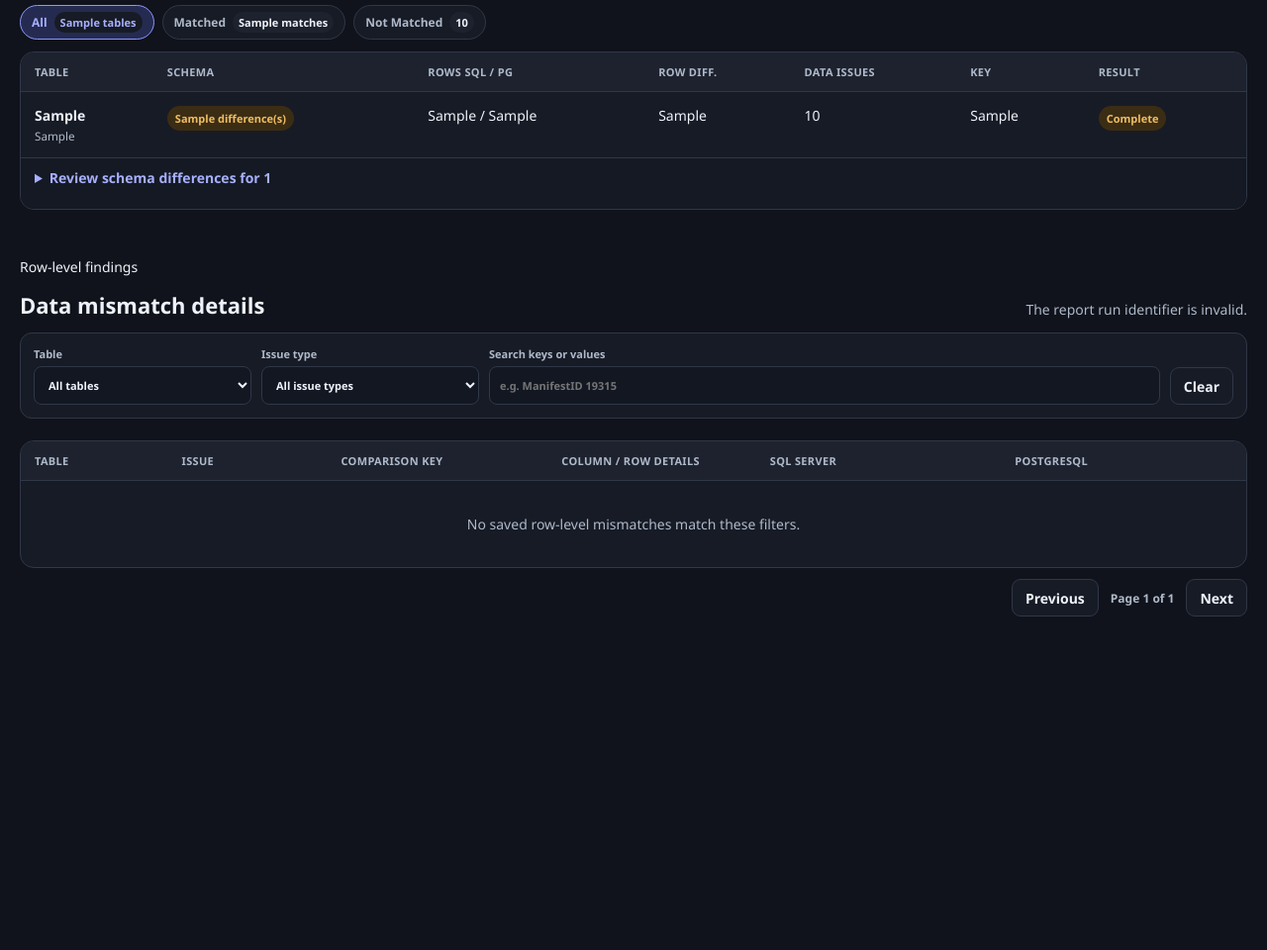
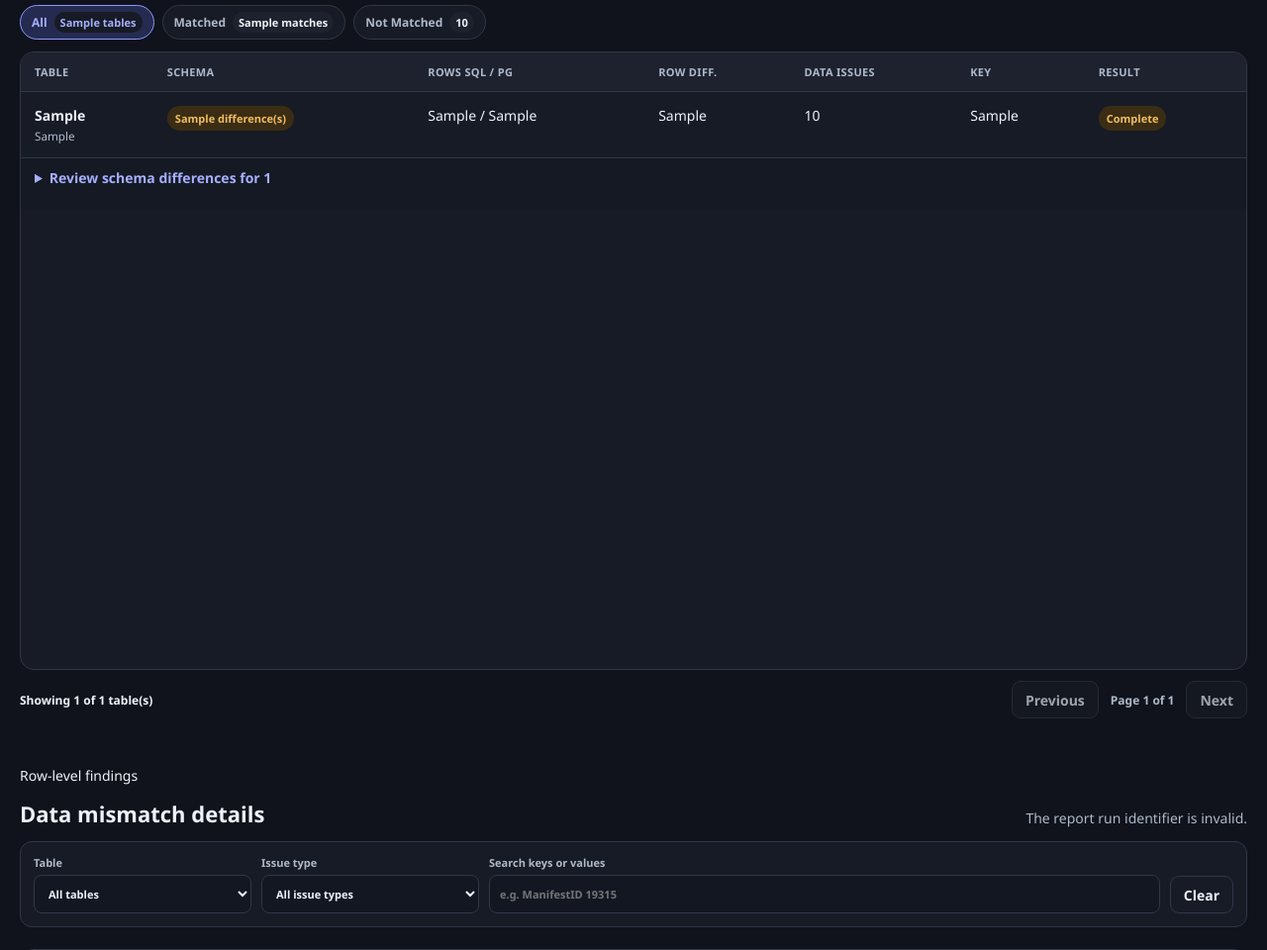
Before and after one commit to karthikeyaguptha/DBDataCompare, a Flask app: template templates/dashboard.html in a window 1280 px wide. Shown: the part 705-1665 px from the top of the page at 99% size. Before the commit the page ends 1328 px from the top, so only its background shows below. Run offline with Flask 3, Linux system fonts and the light colour scheme; the template is opened without the code that fills it: most values are stand-ins (such as "Sample title", 1, 10 or a date in 2020); lists and menus that the app fills with data are empty.

Commit message:
fix: paginate report overview at ten rows

```diff
--- a/db_compare/web.py
+++ b/db_compare/web.py
@@ -64,7 +64,7 @@
         {
             "application": "Data Sync Check",
             "status": "ready",
-            "phase": "v1.9.7-report-result-filters",
+            "phase": "v1.9.8-report-overview-pagination",
         }
     )
 
--- a/requirements.txt
+++ b/requirements.txt
@@ -1,4 +1,4 @@
-# Data Sync Check v1.9.7
+# Data Sync Check v1.9.8
 # Supported runtime: CPython 3.13 x64 on Windows.
 # setup.bat installs binary packages only to prevent local C/C++ compilation.
 Flask==3.1.3
--- a/static/css/dashboard.css
+++ b/static/css/dashboard.css
@@ -135,8 +135,8 @@
 .overview-filter.is-active span { background: var(--surface); color: currentColor; }
 .table-card { overflow: auto; border: 1px solid var(--line); border-radius: 14px; background: var(--surface); }
 .overview-table-card {
-    /* Header plus approximately 20 overview records; the page itself stays compact. */
-    max-height: 1165px;
+    /* One header plus ten compact overview records, matching Step 2 pagination. */
+    height: 625px;
 }
 .overview-table-card .summary-table thead { position: sticky; z-index: 2; top: 0; }
 table { width: 100%; border-collapse: collapse; }
@@ -173,6 +173,7 @@
 .empty-details { padding: 34px; color: var(--muted); text-align: center; }
 .pagination { display: flex; align-items: center; justify-content: flex-end; gap: 12px; margin-top: 11px; }
 .pagination span { color: var(--muted); font-size: 12px; font-weight: 700; }
+.overview-pagination .overview-range { margin-right: auto; color: var(--ink); font-weight: 750; }
 .print-details { display: none; }
 .notification-stack { position: fixed; z-index: 30; top: 72px; right: 22px; display: grid; width: min(410px, calc(100vw - 32px)); gap: 10px; pointer-events: none; }
 .notification { --notification-accent: var(--primary); position: relative; overflow: hidden; border: 1px solid var(--toast-line); border-radius: 13px; background: var(--toast-bg); color: var(--toast-ink); box-shadow: 0 18px 42px rgba(10,15,30,.2); opacity: 0; pointer-events: auto; transform: translateX(18px); transition: opacity 160ms ease, transform 160ms ease; }
@@ -221,7 +222,7 @@
     }
     html, body { print-color-adjust: exact; -webkit-print-color-adjust: exact; }
     body { min-height: 100%; padding: 0; background: var(--canvas); color: var(--ink); font-size: 9pt; }
-    .report-actions, #mismatchSection, .notification-stack, .overview-filters, .empty-overview { display: none !important; }
+    .report-actions, #mismatchSection, .notification-stack, .overview-filters, .overview-pagination, .empty-overview { display: none !important; }
     .report-page { width: 100%; margin: 0; }
     .report-hero { grid-template-columns: 1.25fr .75fr; padding: 12px; border-radius: 8px; box-shadow: none; break-inside: avoid; }
     h1 { font-size: 24pt; }
@@ -235,7 +236,7 @@
     .section-title h2 { font-size: 15pt; }
     th, td { padding: 6px; }
     .table-card { overflow: visible; border-radius: 5px; }
-    .overview-table-card { max-height: none; }
+    .overview-table-card { height: auto; max-height: none; }
     .overview-table-card [data-overview-result][hidden] { display: table-row !important; }
     .schema-detail details { display: none; }
     .print-details { display: block; margin-top: 0; break-before: page; }
--- a/static/js/dashboard.js
+++ b/static/js/dashboard.js
@@ -21,10 +21,24 @@
     notificationStack: document.querySelector("#notificationStack"),
     overviewFilters: [...document.querySelectorAll("[data-overview-filter]")],
     overviewRows: [...document.querySelectorAll("[data-overview-result]")],
+    overviewResults: [...document.querySelectorAll(".overview-result-row")],
     emptyOverview: document.querySelector("#emptyOverview"),
+    overviewRange: document.querySelector("#overviewRange"),
+    overviewPrevious: document.querySelector("#overviewPreviousPage"),
+    overviewNext: document.querySelector("#overviewNextPage"),
+    overviewPageStatus: document.querySelector("#overviewPageStatus"),
 };
-const state = { page: 1, totalPages: 1, timer: null, controller: null, facetsLoaded: false };
+const state = {
+    page: 1,
+    totalPages: 1,
+    timer: null,
+    controller: null,
+    facetsLoaded: false,
+    overviewFilter: "all",
+    overviewPage: 1,
+};
 const NOTIFICATION_DURATION_MS = 5000;
+const OVERVIEW_PAGE_SIZE = 10;
 
 function applyTheme(theme, persist = true) {
     const selected = theme === "dark" ? "dark" : "light";
@@ -178,18 +192,36 @@
 }
 
 function applyOverviewFilter(filter) {
-    let visibleResults = 0;
+    state.overviewFilter = filter;
+    const filteredResults = elements.overviewResults.filter(
+        (row) => filter === "all" || row.dataset.overviewResult === filter
+    );
+    const total = filteredResults.length;
+    const totalPages = Math.max(1, Math.ceil(total / OVERVIEW_PAGE_SIZE));
+    state.overviewPage = Math.min(Math.max(1, state.overviewPage), totalPages);
+    const startIndex = (state.overviewPage - 1) * OVERVIEW_PAGE_SIZE;
+    const visibleIndexes = new Set(
+        filteredResults
+            .slice(startIndex, startIndex + OVERVIEW_PAGE_SIZE)
+            .map((row) => row.dataset.overviewIndex)
+    );
+
     elements.overviewRows.forEach((row) => {
-        const visible = filter === "all" || row.dataset.overviewResult === filter;
-        row.hidden = !visible;
-        if (visible && row.classList.contains("overview-result-row")) visibleResults += 1;
+        row.hidden = !visibleIndexes.has(row.dataset.overviewIndex);
     });
     elements.overviewFilters.forEach((button) => {
         const active = button.dataset.overviewFilter === filter;
         button.classList.toggle("is-active", active);
         button.setAttribute("aria-pressed", String(active));
     });
-    if (elements.emptyOverview) elements.emptyOverview.hidden = visibleResults > 0;
+    const visibleStart = total ? startIndex + 1 : 0;
+    const visibleEnd = Math.min(startIndex + OVERVIEW_PAGE_SIZE, total);
+    elements.overviewRange.textContent =
+        `Showing ${visibleStart}${visibleEnd > visibleStart ? `–${visibleEnd}` : ""} of ${total.toLocaleString("en-IN")} table(s)`;
+    elements.overviewPageStatus.textContent = `Page ${state.overviewPage} of ${totalPages}`;
+    elements.overviewPrevious.disabled = state.overviewPage <= 1;
+    elements.overviewNext.disabled = state.overviewPage >= totalPages;
+    if (elements.emptyOverview) elements.emptyOverview.hidden = total > 0;
 }
 
 function showToast(message, type = "error") {
@@ -244,7 +276,25 @@
 
 elements.filters.addEventListener("submit", (event) => event.preventDefault());
 elements.overviewFilters.forEach((button) => {
-    button.addEventListener("click", () => applyOverviewFilter(button.dataset.overviewFilter));
+    button.addEventListener("click", () => {
+        state.overviewPage = 1;
+        applyOverviewFilter(button.dataset.overviewFilter);
+    });
+});
+elements.overviewPrevious.addEventListener("click", () => {
+    if (state.overviewPage > 1) {
+        state.overviewPage -= 1;
+        applyOverviewFilter(state.overviewFilter);
+    }
+});
+elements.overviewNext.addEventListener("click", () => {
+    const filteredTotal = elements.overviewResults.filter(
+        (row) => state.overviewFilter === "all" || row.dataset.overviewResult === state.overviewFilter
+    ).length;
+    if (state.overviewPage < Math.max(1, Math.ceil(filteredTotal / OVERVIEW_PAGE_SIZE))) {
+        state.overviewPage += 1;
+        applyOverviewFilter(state.overviewFilter);
+    }
 });
 elements.tableFilter.addEventListener("change", resetToFirstPage);
 elements.kindFilter.addEventListener("change", resetToFirstPage);
@@ -296,4 +346,5 @@
 });
 
 applyTheme(document.documentElement.dataset.theme || "dark", false);
+applyOverviewFilter("all");
 loadRows();
--- a/templates/dashboard.html
+++ b/templates/dashboard.html
@@ -19,8 +19,8 @@
             document.documentElement.dataset.theme = theme;
         })();
     </script>
-    <link rel="stylesheet" href="{{ url_for('static', filename='css/dashboard.css', v='1.9.7') }}">
-    <script src="{{ url_for('static', filename='js/dashboard.js', v='1.9.7') }}" defer></script>
+    <link rel="stylesheet" href="{{ url_for('static', filename='css/dashboard.css', v='1.9.8') }}">
+    <script src="{{ url_for('static', filename='js/dashboard.js', v='1.9.8') }}" defer></script>
 </head>
 <body data-run-id="{{ summary.run_id }}">
     <main class="report-page">
@@ -149,7 +149,7 @@
                     <tbody>
                     {% for table in summary.tables %}
                         {% set data_issues = table.value_mismatches + table.sqlserver_only_rows + table.postgres_only_rows %}
-                        <tr class="overview-result-row" data-overview-result="{{ 'matched' if table.status == 'match' else 'not-matched' }}">
+                        <tr class="overview-result-row" data-overview-index="{{ loop.index0 }}" data-overview-result="{{ 'matched' if table.status == 'match' else 'not-matched' }}">
                             <td><strong>{{ table.sqlserver_table or table.table_id }}</strong><small>{{ table.postgres_table or 'Not available in PostgreSQL' }}</small></td>
                             <td>
                                 <span class="status {{ 'success' if table.column_differences == 0 and table.primary_key_status != 'different' else 'warning' }}">
@@ -163,7 +163,7 @@
                             <td><span class="status {{ 'success' if table.status == 'match' else 'warning' if table.status not in ['error', 'missing_table'] else 'danger' }}">{{ table.status.replace("_", " ").title() }}</span></td>
                         </tr>
                         {% if table.schema_differences or table.primary_key_status == "different" %}
-                        <tr class="schema-detail overview-detail-row" data-overview-result="{{ 'matched' if table.status == 'match' else 'not-matched' }}">
+                        <tr class="schema-detail overview-detail-row" data-overview-index="{{ loop.index0 }}" data-overview-result="{{ 'matched' if table.status == 'match' else 'not-matched' }}">
                             <td colspan="7">
                                 <details>
                                     <summary>Review schema differences for {{ table.table_id }}</summary>
@@ -194,6 +194,12 @@
                 </table>
                 <div class="empty-overview" id="emptyOverview" hidden>No tables match the selected result filter.</div>
             </div>
+            <nav class="pagination overview-pagination" aria-label="Table overview pages">
+                <span class="overview-range" id="overviewRange">Showing 0 of 0 tables</span>
+                <button class="button secondary" id="overviewPreviousPage" type="button">Previous</button>
+                <span id="overviewPageStatus">Page 1 of 1</span>
+                <button class="button secondary" id="overviewNextPage" type="button">Next</button>
+            </nav>
         </section>
 
         <section class="report-section" id="mismatchSection">
--- a/templates/index.html
+++ b/templates/index.html
@@ -17,8 +17,8 @@
             document.documentElement.dataset.theme = saved || "dark";
         })();
     </script>
-    <link rel="stylesheet" href="{{ url_for('static', filename='css/styles.css', v='1.9.7') }}">
-    <script src="{{ url_for('static', filename='js/app.js', v='1.9.7') }}" defer></script>
+    <link rel="stylesheet" href="{{ url_for('static', filename='css/styles.css', v='1.9.8') }}">
+    <script src="{{ url_for('static', filename='js/app.js', v='1.9.8') }}" defer></script>
 </head>
 <body>
     <a class="skip-link" href="#workspace">Skip to workspace</a>
@@ -744,7 +744,7 @@
     </button>
 
     <footer class="footer">
-        <span>Data Sync Check <b>v1.9.7</b></span>
+        <span>Data Sync Check <b>v1.9.8</b></span>
         <span>Local access only · <code>127.0.0.1</code> · No credentials stored</span>
     </footer>
 </body>
```
Also changed, not shown: GIT_CHECKPOINT-v1.9.8.md (added, +10 -0 lines), RELEASE_NOTES-v1.9.8.md (added, +19 -0 lines), docs/INSTALLATION.md (+2 -2 lines), tests/test_web.py (+12 -5 lines), README.md, 5 other files.
